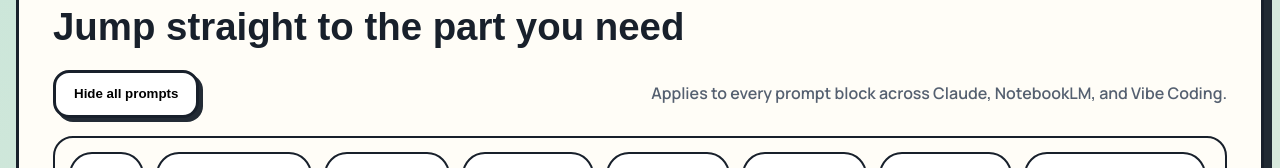
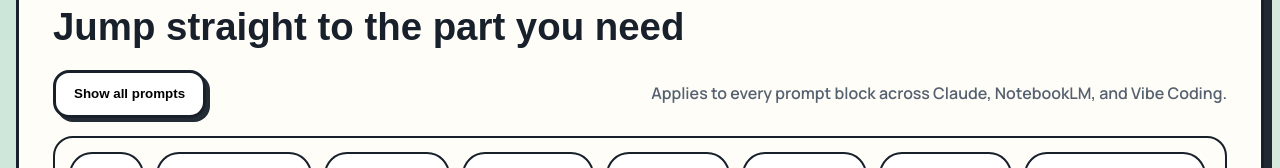
Before and after one commit to gSachinRep/cqc-ai-session, a React (Vite) app: page / in a window 1280 px wide. Shown: the part 735-903 px from the top of the page. Built offline with nearby package versions, Linux system fonts and the light colour scheme; a web font is replaced by a local one.

Commit message:
Hide prompts by default

```diff
--- a/src/App.jsx
+++ b/src/App.jsx
@@ -580,7 +580,7 @@ function VibeCodingCard({ item, showPrompts }) {
 }
 
 function App() {
-  const [showPrompts, setShowPrompts] = useState(true)
+  const [showPrompts, setShowPrompts] = useState(false)
 
   return (
     <div className="page-shell">
```
